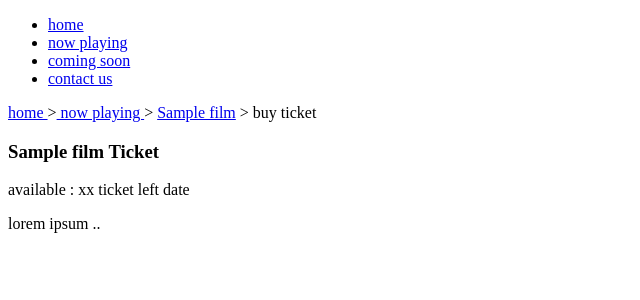
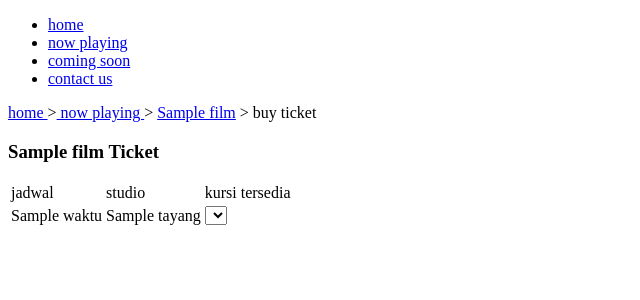
Before and after one commit to rizkyyoga/lalala, a CodeIgniter app: the page made by e-ticket/application/views/buy.php in a window 1280 px wide. Shown: the top 300 px of the page, without its empty margins (0-640 px from the left). Run offline with CodeIgniter, Linux system fonts and the light colour scheme; the template is opened without the code that fills it: most values are stand-ins (such as "Sample title", 1, 10 or a date in 2020); lists and menus that the app fills with data are empty.

Commit message:
perubahan 1

```diff
--- a/e-ticket/application/config/database.php
+++ b/e-ticket/application/config/database.php
@@ -51,7 +51,7 @@ $active_record = TRUE;
 $db['default']['hostname'] = 'localhost';
 $db['default']['username'] = 'root';
 $db['default']['password'] = '';
-$db['default']['database'] = 'db_e_ticket';
+$db['default']['database'] = 'db_bioskop';
 $db['default']['dbdriver'] = 'mysql';
 $db['default']['dbprefix'] = '';
 $db['default']['pconnect'] = TRUE;
--- a/e-ticket/application/controllers/buy.php
+++ b/e-ticket/application/controllers/buy.php
@@ -23,6 +23,7 @@ class buy extends CI_Controller {
 		$this->load->helper('url');
 		$this->load->helper('form');
 		$this->load->model('film');
+		$this->load->model('pemesanan');
 	}
 
 	public function index()
@@ -33,6 +34,8 @@ class buy extends CI_Controller {
 	function ticket($id)
 	{
 		$data['film']=$this->film->select_by_id($id)->result();
+		$data['tayang']=$this->pemesanan->select_now_tayang_by_id($id)->result();
+		$data['kursi']=$this->pemesanan->select_kursi_available($id)->result();
 		$this->load->view('buy',$data);
 	}
 }
--- a/e-ticket/application/views/buy.php
+++ b/e-ticket/application/views/buy.php
@@ -13,12 +13,33 @@
 <li><a href="<?php echo site_url('contact_us/');?>">contact us</a></li>
 </ul>
 <?php foreach($film as $i){} ?>
+
 <a href="<?php echo site_url('home/');?>"> home </a>><a href="<?php echo site_url('now_playing/');?>"> now playing </a>>
 <a href="<?php echo site_url('now_playing/details/'.$i->id_film.'/');?>"> <?php echo $i->judul; ?></a> > buy ticket
 <h3><?php echo $i->judul;?> Ticket</h3>
-available : xx ticket left
-date
+<table>
+
+<tr>
+<td>jadwal</td>
+<td>studio</td>
+<td>kursi tersedia</td>
+</tr>
+<?php foreach($tayang as $j){?>
+<tr>
+<td><?php echo $j->waktu;?></td>
+<td><?php echo $j->nama_studio; ?></td>
+<td>
+<select><?php  foreach($kursi as $k){
+if($k->id_tayang==$j->id_tayang){
+?>
+  <option value="<?php echo $k->no_kursi; ?>"><?php echo $k->no_kursi; ?></option>
+<?php
+	}
+} ?>
+</select> </td>
+</tr>
+<?php } ?>
+</table>
 </div>
-<p>lorem ipsum ..</p>
 </body>
 </html>
```
Also changed, not shown: e-ticket/application/models/pemesanan.php (added, +28 -0 lines).
